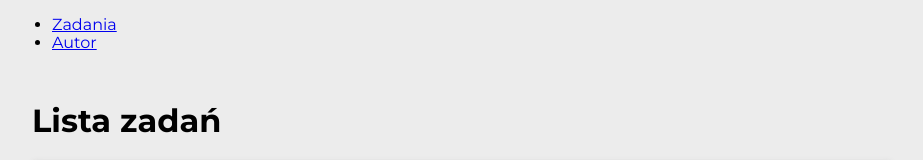
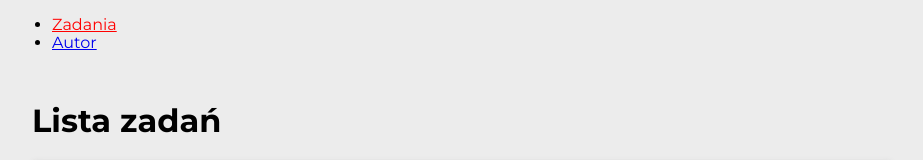
Before and after one commit to BartekKamela/todo-list-react, a React (Create React App) app: page /#/zadania in a window 1280 px wide. Shown: the top 160 px of the page, without its empty margins (178-1101 px from the left). Built offline with nearby package versions, Linux system fonts and the light colour scheme.

Commit message:
added StyledNavLink

```diff
--- a/src/App.js
+++ b/src/App.js
@@ -1,15 +1,16 @@
-import { HashRouter, NavLink, Switch, Route, Redirect } from "react-router-dom/cjs/react-router-dom.min";
+import { HashRouter, Switch, Route, Redirect } from "react-router-dom/cjs/react-router-dom.min";
 import TasksPage from "./features/tasks/TasksPage";
 import TaskPage from "./features/tasks/TaskPage";
 import AuthorPage from "./features/author/AuthorPage";
+import { StyledNavLink } from "./styled";
 
 
 export default () => (
     <HashRouter>
         <nav>
             <ul>
-                <li><NavLink activeClassName="active" to="/zadania">Zadania</NavLink></li>
-                <li><NavLink activeClassName="active" to="/autor">Autor</NavLink></li>
+                <li><StyledNavLink to="/zadania">Zadania</StyledNavLink></li>
+                <li><StyledNavLink to="/autor">Autor</StyledNavLink></li>
             </ul>
             <Switch>
                 <Route path="/zadania/:id">
--- /dev/null
+++ b/src/styled.js
@@ -0,0 +1,8 @@
+import styled from "styled-components";
+import { NavLink } from "react-router-dom/cjs/react-router-dom.min";
+
+export const StyledNavLink = styled(NavLink)`
+    &.active {
+      color: red;
+    }
+`;
```
